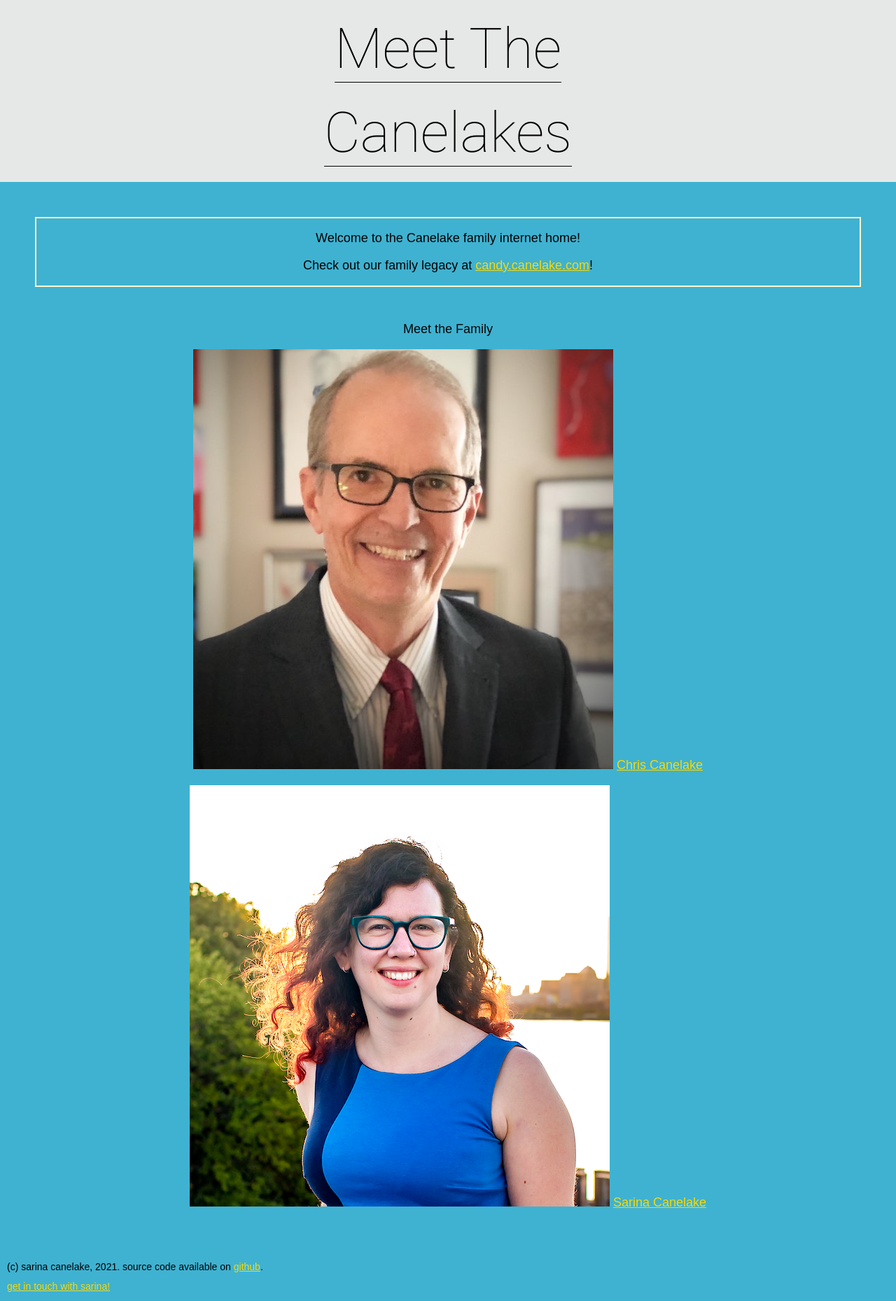
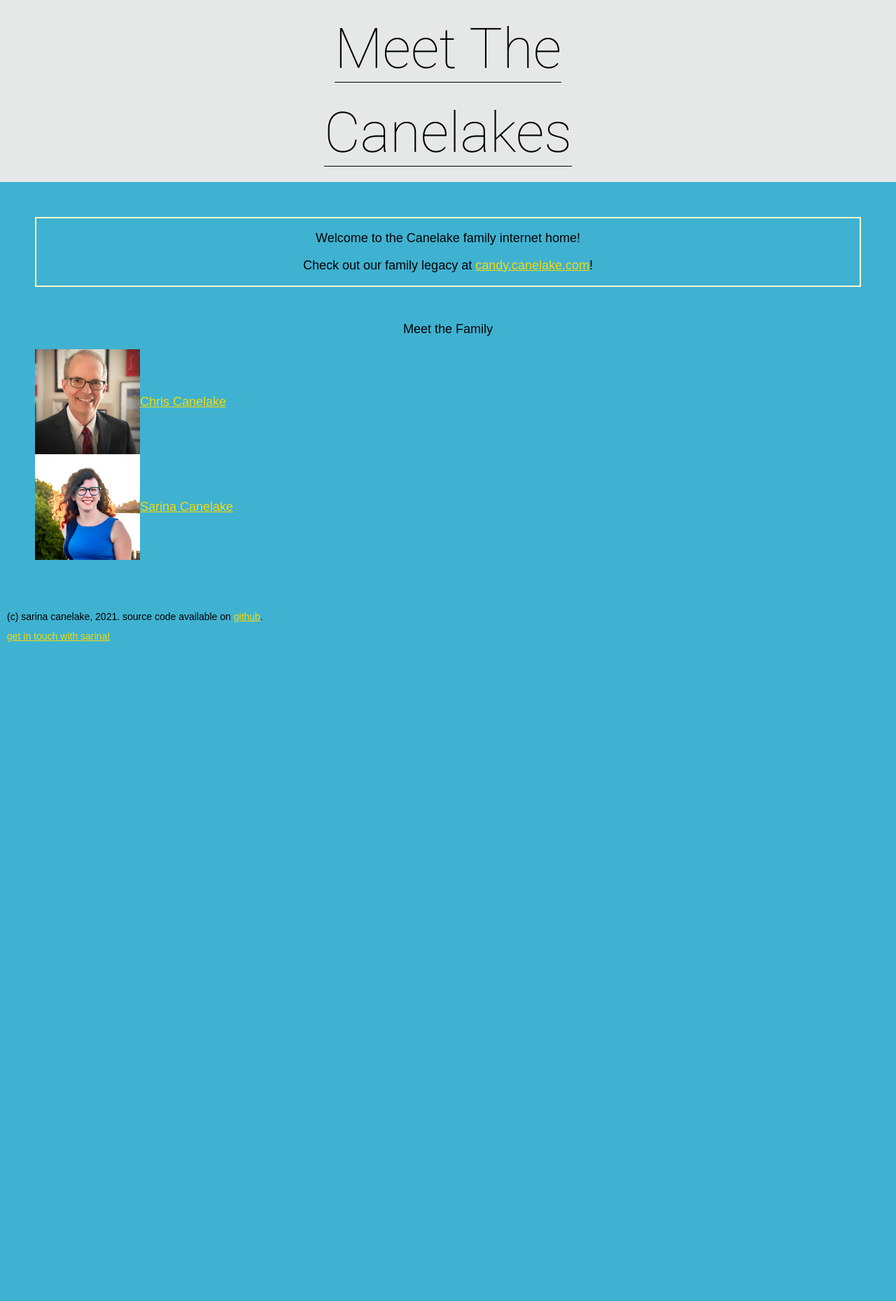
Before and after one commit to sarina/canelake, a Jekyll site: the page built from index.html, in a window 1280 px wide. Shown: the whole page at 70% size. Built offline with Jekyll 4.4.1, drawn with Linux system fonts in a browser that asks for light colours; after the commit the page ends 930 px from its top, so only the background shows below that.

Commit message:
Add flexbox for images

```diff
--- a/css/main.css
+++ b/css/main.css
@@ -73,6 +73,11 @@ h1.clearfix, h2.clearfix {
     margin: 50px;
 }
 
+.align-image {
+    display: flex;
+    align-items:center;
+}
+
 /* Footer */
 .footer-wrapper {
   max-width: 100%;
--- a/index.html
+++ b/index.html
@@ -9,6 +9,14 @@ title: Home
 
   <div class="content-body">
     <p>Meet the Family</p>
-    <p><img src="assets/chriscanelake.jpeg" alt="Chris Canelake"> <a href="chris.canelake.com">Chris Canelake</a></p>
-    <p><img src="assets/sarinacanelake.png" alt="Sarina Canelake"> <a href="sarina.canelake.com">Sarina Canelake</a></p>
+
+    <div class="align-image">
+      <img src="assets/chriscanelake.jpeg" alt="Chris Canelake" width="150">
+      <span><a href="chris.canelake.com">Chris Canelake</a></span>
+    </div>
+
+    <div class="align-image">
+      <img src="assets/sarinacanelake.png" alt="Sarina Canelake" width="150">
+      <span><a href="sarina.canelake.com">Sarina Canelake</a></span>
+    </div>
   </div>
```
